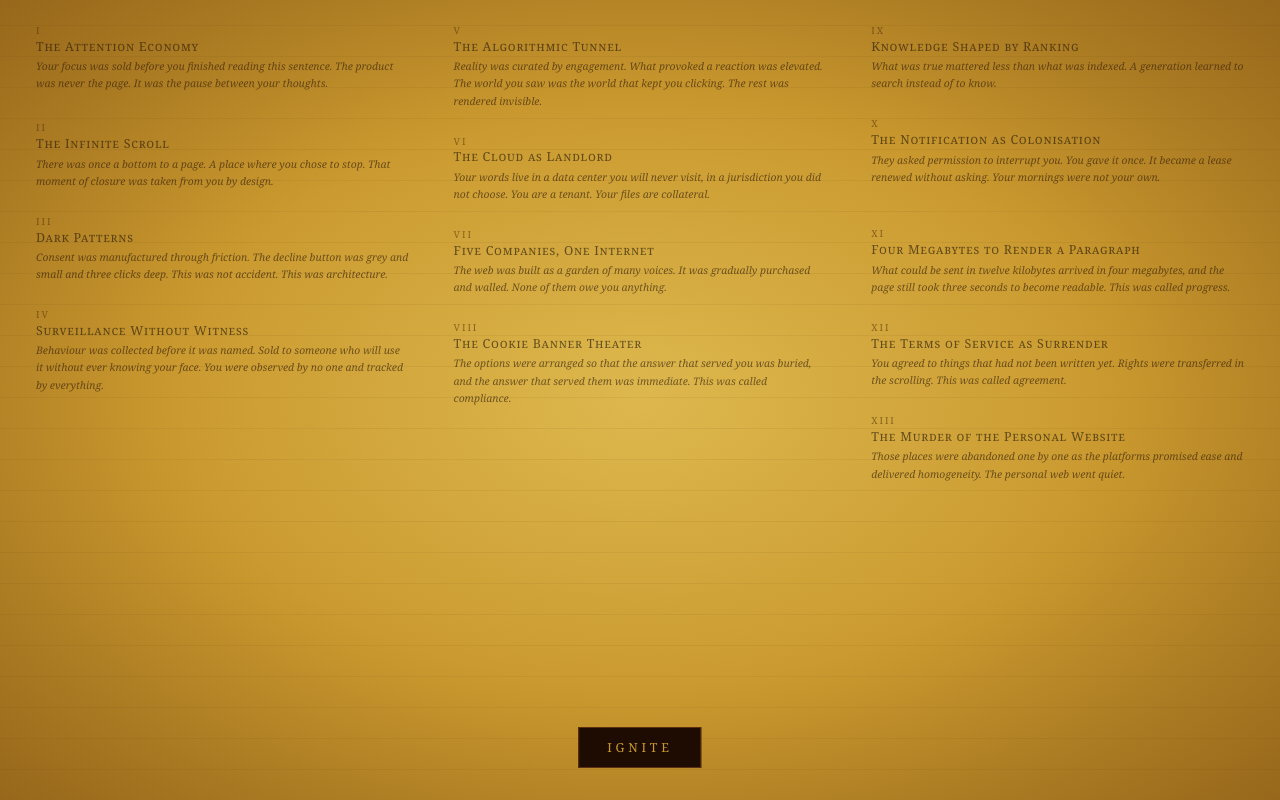
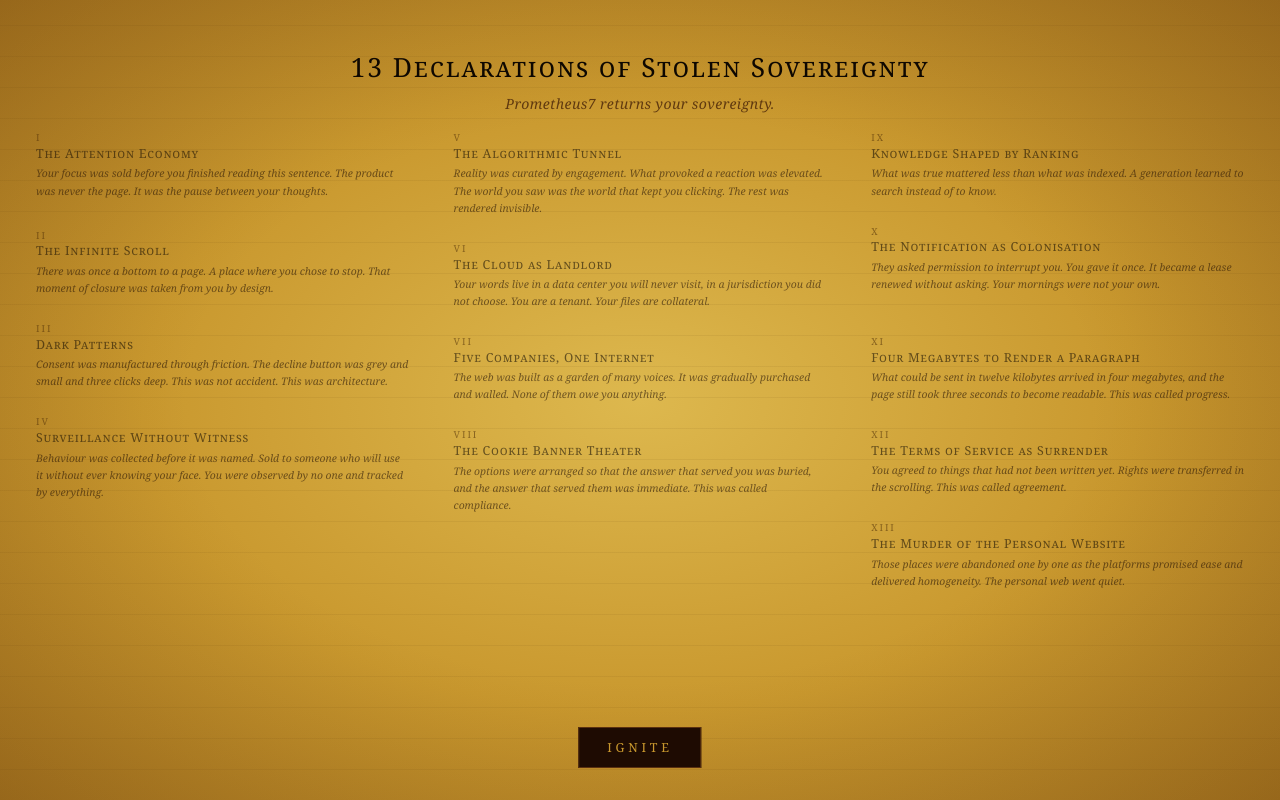
Before and after one commit to psiloceyeben/HERMES-WebKit, a website: page static/landing.html in a window 1280 px wide. Drawn offline with Linux system fonts and the light colour scheme.

Commit message:
feat: add title and tagline to landing page

```diff
--- a/static/landing.html
+++ b/static/landing.html
@@ -45,10 +45,36 @@
       pointer-events: none;
     }
 
+    .landing-header {
+      text-align: center;
+      padding: 28px 0 18px;
+      font-family: 'Georgia', 'Times New Roman', serif;
+    }
+
+    .landing-title {
+      display: block;
+      font-size: 1.65rem;
+      font-weight: normal;
+      font-variant: small-caps;
+      letter-spacing: 0.07em;
+      color: #0a0500;
+      line-height: 1.2;
+      margin-bottom: 0.4em;
+    }
+
+    .landing-sub {
+      display: block;
+      font-size: 0.88rem;
+      font-style: italic;
+      color: #3d1a05;
+      letter-spacing: 0.03em;
+      opacity: 0.75;
+    }
+
     .cols {
       column-count: 3;
       column-gap: 2.8rem;
-      height: 100vh;
+      height: calc(100vh - 110px);
       overflow: hidden;
       font-family: 'Georgia', 'Times New Roman', serif;
     }
@@ -144,6 +170,11 @@
 
   <!-- Overlay: dark background + faded grievances -->
   <div id="overlay">
+    <div class="landing-header">
+      <span class="landing-title">13 Declarations of Stolen Sovereignty</span>
+      <span class="landing-sub">Prometheus7 returns your sovereignty.</span>
+    </div>
+
     <div class="cols">
 
       <div class="g">
```
